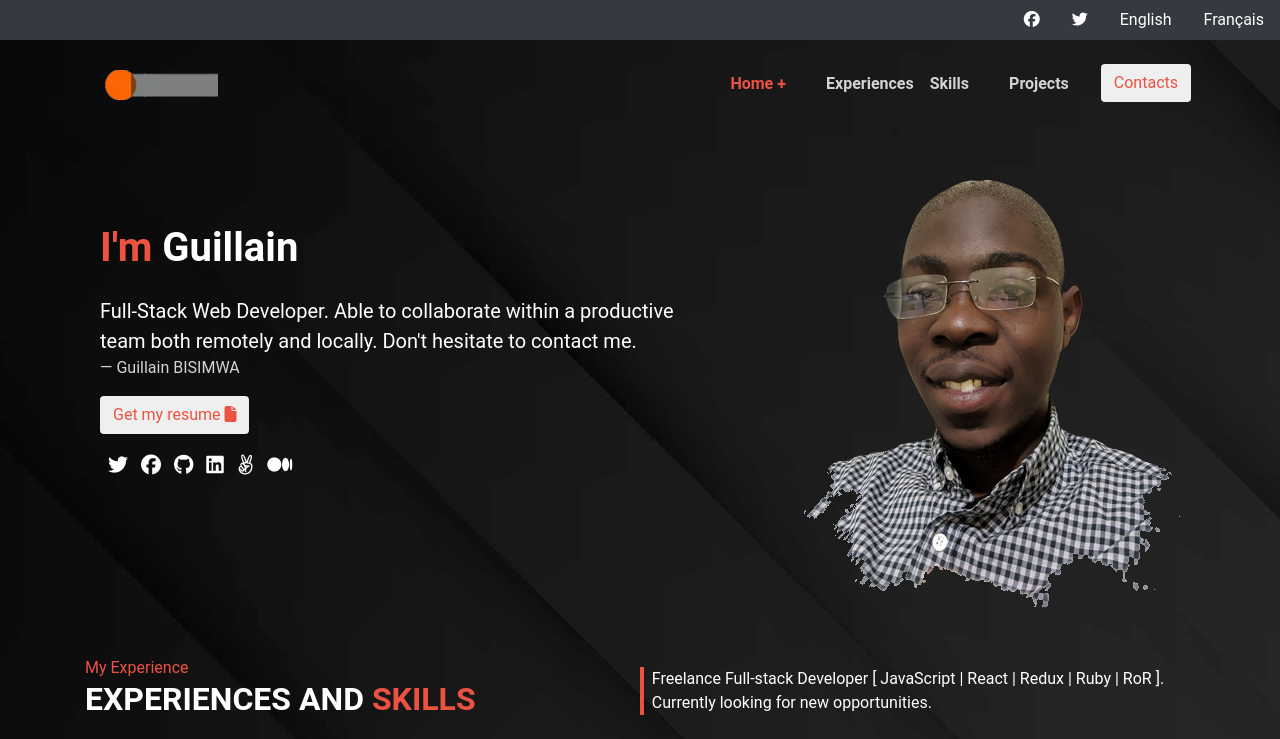
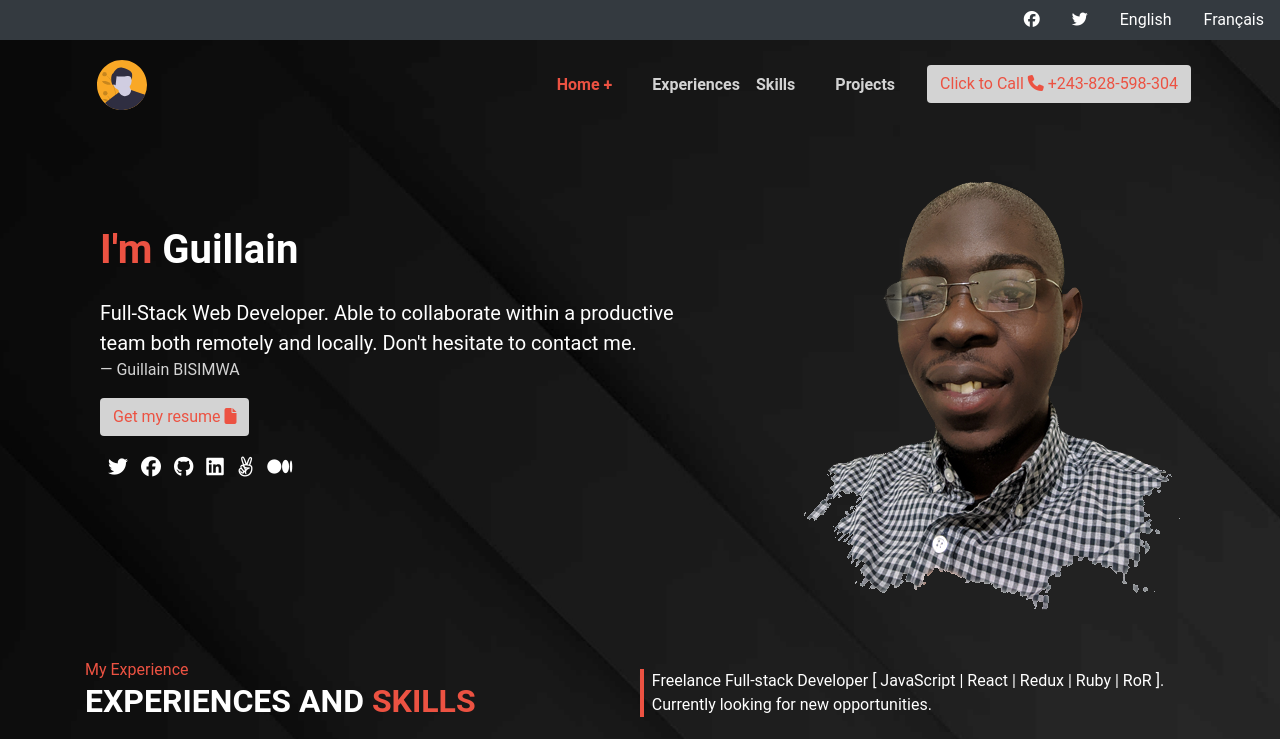
Before and after one commit to guillainbisimwa/portfolio, a plain HTML site: page index.html in a window 1280 px wide. Shown: the top 739 px of the page. Drawn offline with Linux system fonts and the light colour scheme; a web font is replaced by a local one.

Commit message:
Replace buttom by a tag

```diff
--- a/index.html
+++ b/index.html
@@ -51,7 +51,7 @@
               href="#"
               rel="noopener"
             >
-              <img src="assets/logo2.png" alt="Logo" />
+              <img src="assets/undraw_male_avatar_323b.svg" width="50" alt="Logo" />
             </a>
             <div class="navbar-nav mr-auto"></div>
 
@@ -85,7 +85,9 @@
                   >
                 </li>
                 <li class="nav-item ml-4">
-                  <button type="button" class="btn c-primary campaign">Contacts</button>
+                  <a class="btn c-primary bg-gray" href="tel:+243-828-598-304">
+                    Click to Call <i class="fas fa-phone"></i> +243-828-598-304
+                 </a>
                 </li>
               </ul>
             </div>
@@ -103,9 +105,9 @@
               Able to collaborate within a productive team both remotely and locally.
               Don't hesitate to contact me.</p>
             <footer class="blockquote-footer c-gray">Guillain BISIMWA</footer>
-            <button type="button" class="btn c-primary campaign mt-3">Get my resume
-              <i class="fas fa-file c-primary"><a href="https://drive.google.com/file/d/1pk1DedK4cquTUmTBW6Cgfz1iaJGpdsHN/view?usp=sharing"></a></i>
-            </button>
+            <a href="https://drive.google.com/file/d/1pk1DedK4cquTUmTBW6Cgfz1iaJGpdsHN/view?usp=sharing" class="btn c-primary bg-gray mt-3">Get my resume
+              <i class="fas fa-file c-primary"></i>
+            </a>
             <div class="mt-3">
               <a href="https://twitter.com/gullain_bisimwa" rel="noopener" class="text-white ml-2"><i class="fab fa-twitter"></i></a>
               <a href="https://web.facebook.com/guylarocheg" rel="noopener" class="text-white ml-2"><i class="fab fa-facebook"></i></a>
@@ -166,7 +168,7 @@
         </div>
         <div id="skills" class="row w-100 mt-5">
           <div class="col-sm p-2">
-            <b>HTML/CSS</b>
+            <b>HTML / CSS</b>
             <div class="progress mb-4" style="height: 2px;">
               <div class="progress-bar bg-primary_" role="progressbar" style="width:90%;" aria-valuenow="90" aria-valuemin="0" aria-valuemax="100"></div>
             </div>
```
Also changed, not shown: assets/guy.png (deleted), assets/undraw_No_data_re_kwbl.svg (added), assets/undraw_male_avatar_323b.svg (added).
